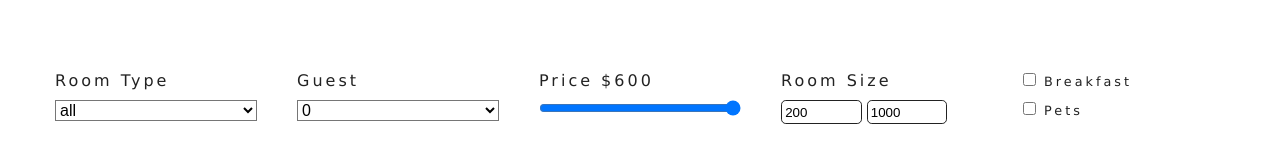
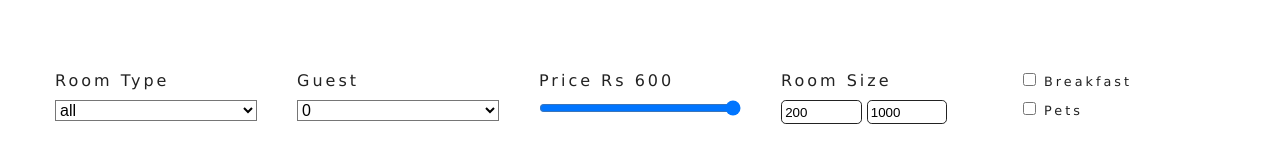
Before and after one commit to Subin-Panta/Hotel-reservation-using-react, a React (Create React App) app: page /rooms in a window 1280 px wide. Shown: the part 717-877 px from the top of the page. Built offline with nearby package versions, Linux system fonts and the light colour scheme.

Commit message:
Deploy Test 1

```diff
--- a/src/components/RoomsFilter.js
+++ b/src/components/RoomsFilter.js
@@ -44,7 +44,7 @@ export default function RoomsFilter({rooms}) {
                     </select>
                 </div>
                     <div className="form-group">
-                    <label htmlFor="price">Price ${price}</label>
+                    <label htmlFor="price">Price Rs {price}</label>
                     <input type="range" name="price" min={minPrice} max={maxPrice} id="price" value={price} onChange={handleChange} className="form-control" />
                     </div>
                     <div className="form-group">
```
Also changed, not shown: package.json (+7 -7 lines), src/Context.js (+96 -1 lines), 1 other file (tests, documents, lock files or other folders).
